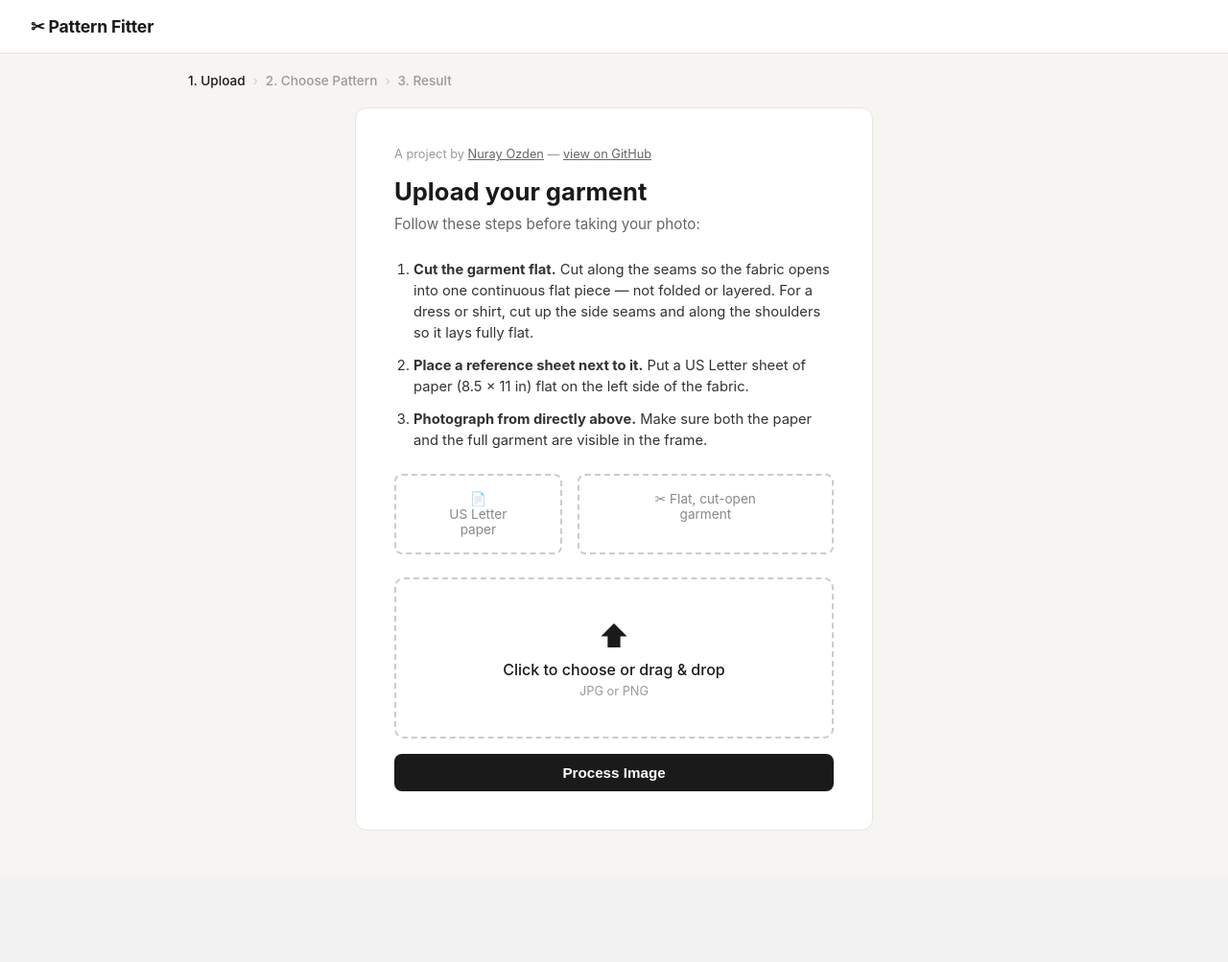
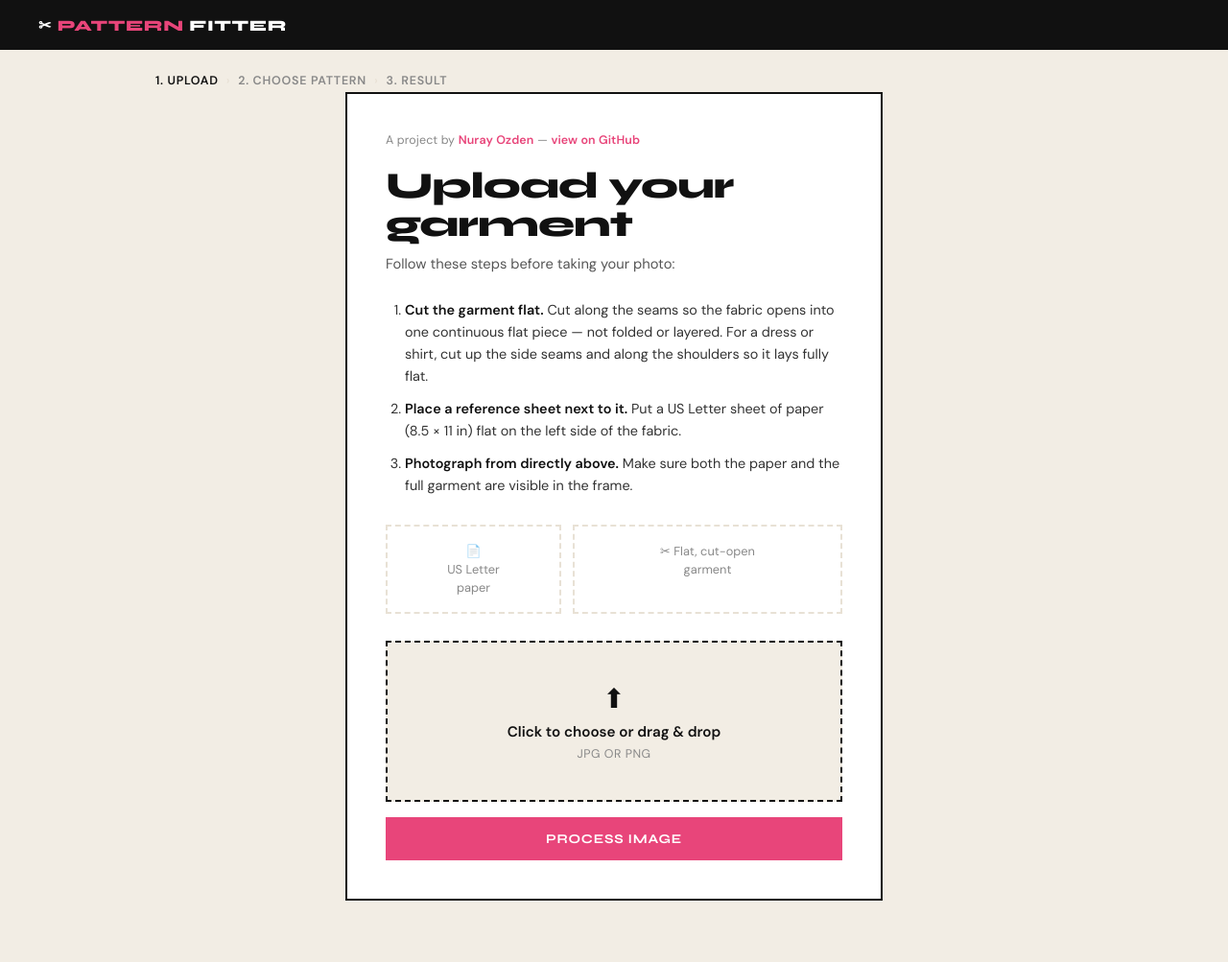
Before and after one commit to nurayyozden/Sewing-Pattern-Project, a Flask app: page / in a window 1280 px wide. Shown: the whole page at 96% size. Before the commit the page ends 866 px from the top, so only its background shows below. Run offline with Flask 3, Linux system fonts and the light colour scheme.

Commit message:
Redesign UI — cream/pink editorial aesthetic
- Warm cream background (#f2ede4), hot pink accent (#e8457a), black borders
- Syne (800 weight) for display headers, DM Sans for body
- Sharp square borders replacing rounded cards (editorial/scrapbook feel)
- Pink stat values, uppercase tracking on labels and buttons
- Consistent black nav bar with pink logo accent

Co-Authored-By: Claude Sonnet 4.6 <noreply@anthropic.com>

```diff
--- a/static/style.css
+++ b/static/style.css
@@ -1,168 +1,211 @@
+/* ── Variables ───────────────────────────────────────────────────────────── */
+:root {
+  --cream:      #f2ede4;
+  --cream-dark: #e8e1d5;
+  --pink:       #e8457a;
+  --pink-light: #fce8f0;
+  --black:      #111111;
+  --gray:       #888;
+  --white:      #ffffff;
+}
+
 /* ── Reset & base ────────────────────────────────────────────────────────── */
 *, *::before, *::after { box-sizing: border-box; margin: 0; padding: 0; }
 
 body {
-  font-family: -apple-system, BlinkMacSystemFont, 'Segoe UI', sans-serif;
-  background: #f7f5f2;
-  color: #1a1a1a;
+  font-family: 'DM Sans', sans-serif;
+  background: var(--cream);
+  color: var(--black);
   min-height: 100vh;
 }
 
 /* ── Header ──────────────────────────────────────────────────────────────── */
 header {
-  background: #fff;
-  border-bottom: 1px solid #e8e4df;
-  padding: 0 2rem;
-  height: 56px;
+  background: var(--black);
+  padding: 0 2.5rem;
+  height: 52px;
   display: flex;
   align-items: center;
 }
 
 .logo {
-  font-size: 1.1rem;
-  font-weight: 700;
-  color: #1a1a1a;
+  font-family: 'Syne', sans-serif;
+  font-weight: 800;
+  font-size: 1rem;
+  color: var(--white);
   text-decoration: none;
-  letter-spacing: -0.01em;
+  letter-spacing: 0.04em;
+  text-transform: uppercase;
 }
+
+.logo span { color: var(--pink); }
 
 /* ── Step indicator ──────────────────────────────────────────────────────── */
 .steps {
   display: flex;
   align-items: center;
   gap: 0.5rem;
-  padding: 1.25rem 2rem;
-  font-size: 0.85rem;
-  color: #999;
+  padding: 1.5rem 0 0.25rem;
+  font-size: 0.78rem;
+  font-weight: 600;
+  letter-spacing: 0.06em;
+  text-transform: uppercase;
+  color: var(--cream-dark);
 }
 
-.step { font-weight: 500; }
-.step.active { color: #1a1a1a; }
-.step.done { color: #6c8c5e; }
-.step-divider { color: #ccc; }
+.step { color: var(--gray); }
+.step.active { color: var(--black); }
+.step.done { color: var(--pink); }
+.step-divider { color: var(--cream-dark); }
 
 /* ── Main layout ─────────────────────────────────────────────────────────── */
-main { max-width: 1000px; margin: 0 auto; padding: 0 1.5rem 3rem; }
+main { max-width: 1020px; margin: 0 auto; padding: 0 2rem 4rem; }
+
+/* ── Typography ──────────────────────────────────────────────────────────── */
+h1 {
+  font-family: 'Syne', sans-serif;
+  font-weight: 800;
+  font-size: 2.4rem;
+  line-height: 1.05;
+  letter-spacing: -0.02em;
+  margin-bottom: 0.6rem;
+}
+
+h2 {
+  font-family: 'Syne', sans-serif;
+  font-weight: 700;
+  font-size: 1.15rem;
+  margin-bottom: 0.75rem;
+}
+
+.subtitle {
+  color: #555;
+  font-size: 0.92rem;
+  margin-bottom: 1.5rem;
+  line-height: 1.6;
+}
 
 /* ── Card ────────────────────────────────────────────────────────────────── */
 .card {
-  background: #fff;
-  border: 1px solid #e8e4df;
-  border-radius: 12px;
+  background: var(--white);
+  border: 2px solid var(--black);
+  border-radius: 0;
   padding: 2.5rem;
+  margin-top: 1.5rem;
 }
 
-h1 { font-size: 1.6rem; font-weight: 700; margin-bottom: 0.5rem; }
-h2 { font-size: 1.15rem; font-weight: 600; margin-bottom: 0.75rem; }
-.subtitle { color: #666; font-size: 0.95rem; margin-bottom: 1.5rem; line-height: 1.5; }
+/* ── Byline ──────────────────────────────────────────────────────────────── */
+.byline {
+  font-size: 0.78rem;
+  color: var(--gray);
+  margin-bottom: 1.25rem;
+  letter-spacing: 0.01em;
+}
+.byline a { color: var(--pink); text-decoration: none; font-weight: 600; }
+.byline a:hover { text-decoration: underline; }
 
 /* ── Error banner ────────────────────────────────────────────────────────── */
 .error-banner {
-  background: #fff0f0;
-  border: 1px solid #f5b7b7;
-  color: #c0392b;
+  background: var(--pink-light);
+  border: 1.5px solid var(--pink);
+  color: #b0004e;
   padding: 0.75rem 1rem;
-  border-radius: 8px;
   margin-bottom: 1.25rem;
-  font-size: 0.9rem;
+  font-size: 0.88rem;
 }
 
 /* ── Upload page ─────────────────────────────────────────────────────────── */
-.upload-card { max-width: 540px; margin: 0 auto; }
-
-.byline {
-  font-size: 0.8rem;
-  color: #999;
-  margin-bottom: 1rem;
-}
-.byline a { color: #666; text-decoration: underline; }
-.byline a:hover { color: #1a1a1a; }
+.upload-card { max-width: 560px; margin: 0 auto; }
 
 .instructions {
-  margin-bottom: 1.5rem;
+  margin-bottom: 1.75rem;
   padding-left: 1.25rem;
   display: flex;
   flex-direction: column;
-  gap: 0.75rem;
+  gap: 0.7rem;
 }
-.instructions li {
-  font-size: 0.92rem;
-  line-height: 1.5;
-  color: #333;
-}
+.instructions li { font-size: 0.9rem; line-height: 1.6; color: #333; }
+.instructions strong { color: var(--black); }
 
 .hint-diagram {
   display: flex;
-  gap: 1rem;
-  margin-bottom: 1.5rem;
+  gap: 0.75rem;
+  margin-bottom: 1.75rem;
 }
 .hint-box {
   flex: 1;
-  border: 2px dashed #ccc;
-  border-radius: 8px;
+  border: 2px dashed var(--cream-dark);
   padding: 1rem;
   text-align: center;
-  font-size: 0.85rem;
-  color: #888;
+  font-size: 0.8rem;
+  color: var(--gray);
+  line-height: 1.5;
 }
 .paper-hint { flex: 0.6; }
-.garment-hint { flex: 1; }
 
 .drop-zone {
   display: block;
-  border: 2px dashed #ccc;
-  border-radius: 10px;
+  border: 2px dashed var(--black);
   padding: 2.5rem 1rem;
   text-align: center;
   cursor: pointer;
-  transition: border-color 0.2s, background 0.2s;
+  transition: border-color 0.15s, background 0.15s;
   margin-bottom: 1rem;
+  background: var(--cream);
 }
 .drop-zone:hover, .drop-zone.drag-over {
-  border-color: #6c8c5e;
-  background: #f3f7f0;
+  border-color: var(--pink);
+  background: var(--pink-light);
 }
 .drop-zone input[type="file"] { display: none; }
-.drop-zone-inner { display: flex; flex-direction: column; gap: 0.3rem; }
-.drop-icon { font-size: 2rem; }
-.drop-label { font-weight: 500; }
-.drop-sub { font-size: 0.8rem; color: #999; }
+.drop-zone-inner { display: flex; flex-direction: column; gap: 0.35rem; }
+.drop-icon { font-size: 1.75rem; }
+.drop-label { font-weight: 600; font-size: 0.95rem; }
+.drop-sub { font-size: 0.78rem; color: var(--gray); letter-spacing: 0.04em; text-transform: uppercase; }
 
 /* ── Buttons ─────────────────────────────────────────────────────────────── */
 .btn {
   display: inline-block;
-  padding: 0.7rem 1.5rem;
-  border-radius: 8px;
-  font-size: 0.95rem;
-  font-weight: 600;
+  padding: 0.75rem 1.75rem;
+  font-family: 'Syne', sans-serif;
+  font-weight: 700;
+  font-size: 0.85rem;
+  letter-spacing: 0.06em;
+  text-transform: uppercase;
   cursor: pointer;
   text-decoration: none;
-  border: none;
-  transition: background 0.15s, opacity 0.15s;
+  border: 2px solid var(--black);
+  transition: background 0.12s, color 0.12s;
 }
-.btn-primary { background: #1a1a1a; color: #fff; width: 100%; text-align: center; }
-.btn-primary:hover { background: #333; }
-.btn-secondary { background: #f0ece8; color: #1a1a1a; }
-.btn-secondary:hover { background: #e5e0da; }
-.btn-outline { border: 1.5px solid #ccc; color: #444; background: transparent; }
-.btn-outline:hover { background: #f5f5f5; }
+.btn-primary {
+  background: var(--pink);
+  color: var(--white);
+  border-color: var(--pink);
+  width: 100%;
+  text-align: center;
+}
+.btn-primary:hover { background: #c73368; border-color: #c73368; }
+.btn-secondary { background: var(--white); color: var(--black); }
+.btn-secondary:hover { background: var(--cream); }
+.btn-outline { background: transparent; color: var(--black); }
+.btn-outline:hover { background: var(--black); color: var(--white); }
 .btn.hidden { display: none; }
 
 /* ── Loading spinner ─────────────────────────────────────────────────────── */
 .loading {
   text-align: center;
-  padding: 1.5rem 0;
-  color: #666;
-  font-size: 0.9rem;
-  line-height: 1.6;
+  padding: 2rem 0;
+  color: var(--gray);
+  font-size: 0.88rem;
+  line-height: 1.7;
 }
 .loading.hidden { display: none; }
 .spinner {
-  width: 32px; height: 32px;
-  border: 3px solid #e0e0e0;
-  border-top-color: #1a1a1a;
+  width: 28px; height: 28px;
+  border: 3px solid var(--cream-dark);
+  border-top-color: var(--pink);
   border-radius: 50%;
-  animation: spin 0.8s linear infinite;
+  animation: spin 0.75s linear infinite;
   margin: 0 auto 0.75rem;
 }
 @keyframes spin { to { transform: rotate(360deg); } }
--- a/templates/base.html
+++ b/templates/base.html
@@ -4,11 +4,14 @@
   <meta charset="UTF-8" />
   <meta name="viewport" content="width=device-width, initial-scale=1.0" />
   <title>{% block title %}Sewing Pattern Fitter{% endblock %}</title>
+  <link rel="preconnect" href="https://fonts.googleapis.com" />
+  <link rel="preconnect" href="https://fonts.gstatic.com" crossorigin />
+  <link href="https://fonts.googleapis.com/css2?family=Syne:wght@400;700;800&family=DM+Sans:wght@400;500;600&display=swap" rel="stylesheet" />
   <link rel="stylesheet" href="{{ url_for('static', filename='style.css') }}" />
 </head>
 <body>
   <header>
-    <a href="{{ url_for('index') }}" class="logo">✂ Pattern Fitter</a>
+    <a href="{{ url_for('index') }}" class="logo">✂ <span>Pattern</span> Fitter</a>
   </header>
 
   <main>
```
Also changed, not shown: other parts of static/style.css (+102 -89 lines).
